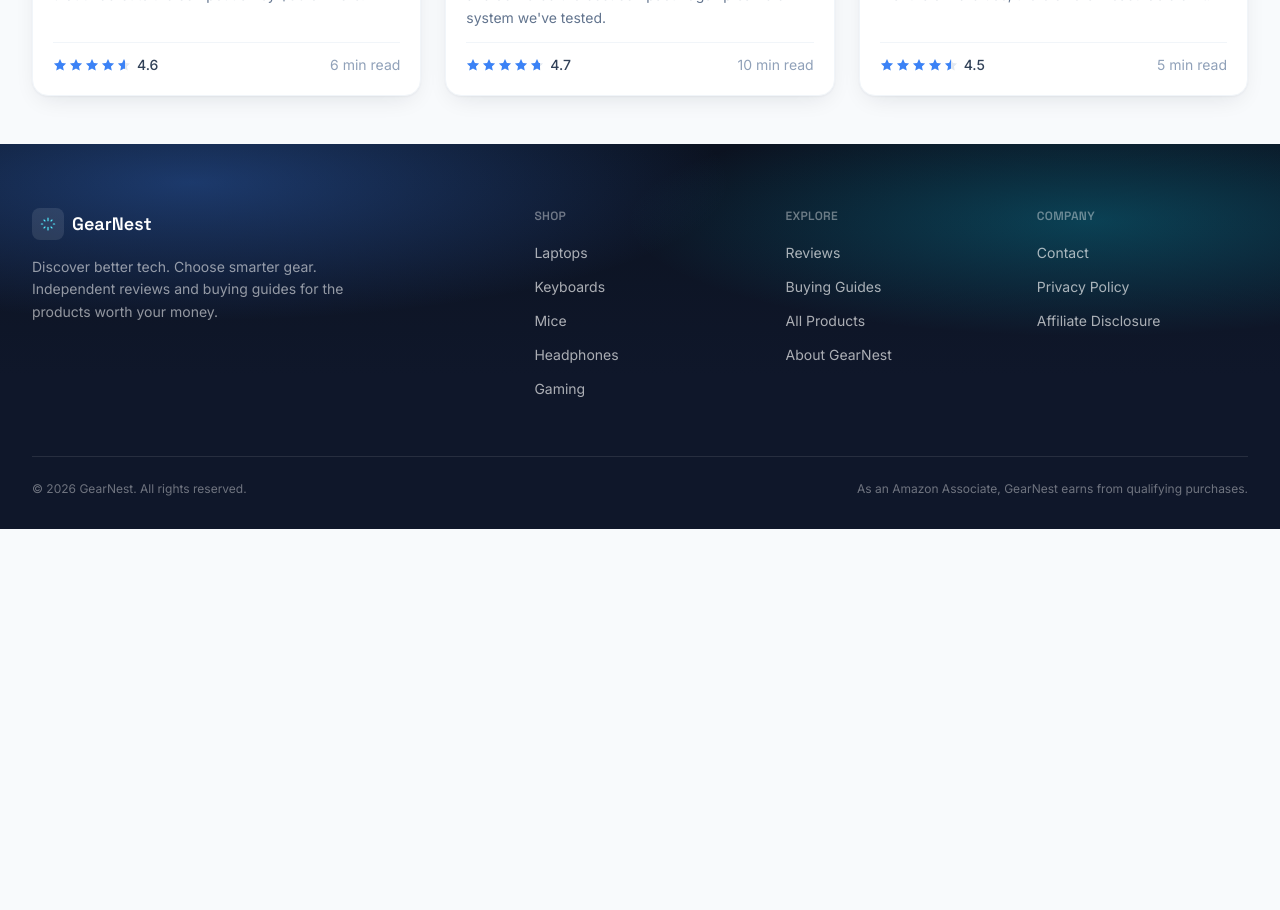
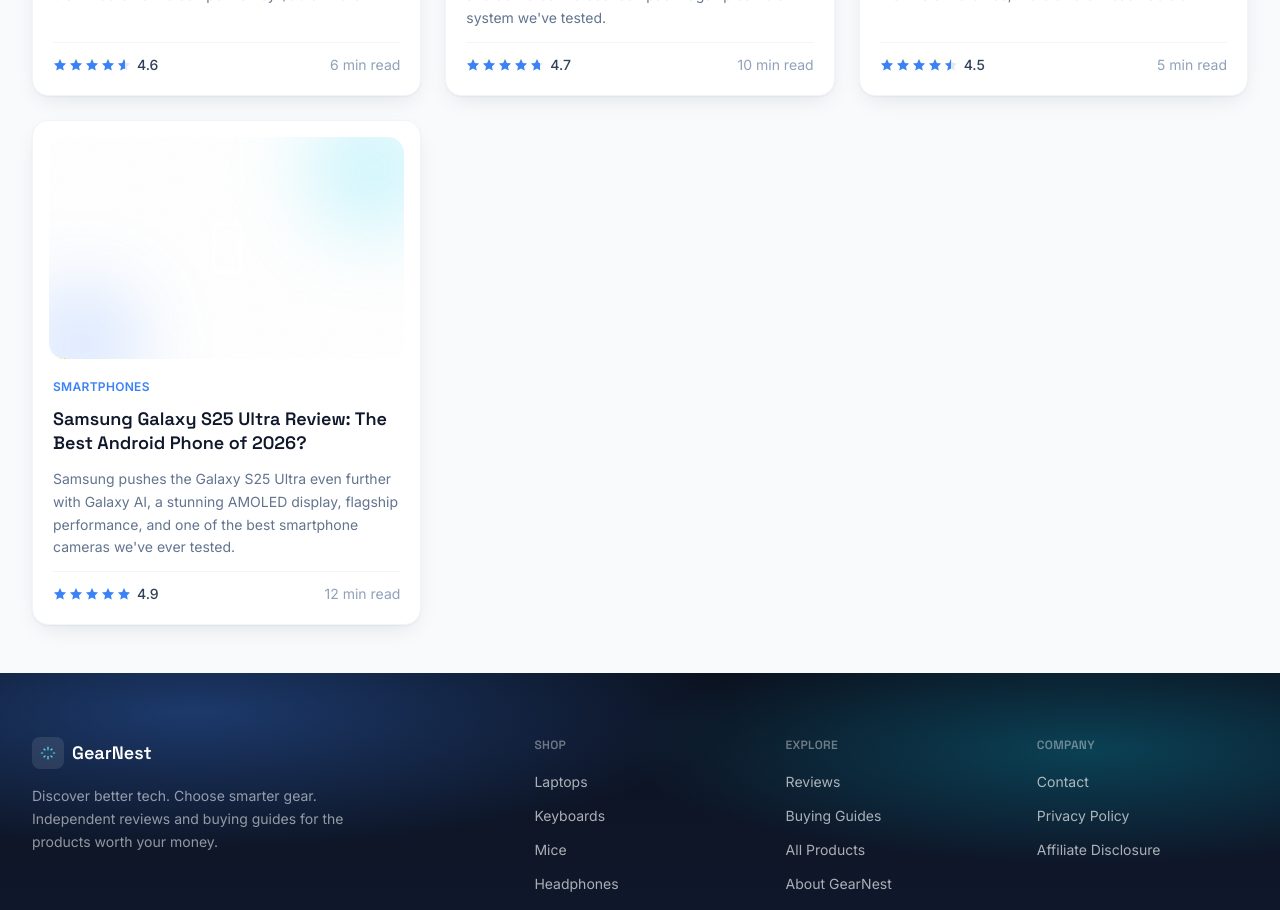
Before and after one commit to toji-t/gearnest11, a React (Vite) app: page /reviews in a window 1280 px wide. Shown: the part 1340-2250 px from the top of the page. Before the commit the page ends 1869 px from the top, so only its background shows below. Built offline with nearby package versions, Linux system fonts and the light colour scheme.

Commit message:
Update reviews.js

```diff
--- a/src/data/reviews.js
+++ b/src/data/reviews.js
@@ -137,9 +137,28 @@
     verdict:
       "If stick drift has ever ruined a controller for you, this is the upgrade that finally fixes it.",
   },
-
-
-
+{
+  slug: "samsung-galaxy-s25-ultra-review",
+  productSlug: "samsung-galaxy-s25-ultra",
+  title: "Samsung Galaxy S25 Ultra Review: The Best Android Phone of 2026?",
+  excerpt:
+    "Samsung pushes the Galaxy S25 Ultra even further with Galaxy AI, a stunning AMOLED display, flagship performance, and one of the best smartphone cameras we've ever tested.",
+  category: "smartphones",
+  author: "GearNest Team",
+  date: "2026-08-01",
+  readTime: "12 min read",
+  rating: 4.9,
+  pros: [
+    "Outstanding 200MP camera system",
+    "Exceptional battery life",
+    "Blazing-fast Snapdragon 8 Elite performance",
+  ],
+  cons: [
+    "Premium price",
+    "Large size isn't for everyone",
+  ],
+  verdict:
+    "The Samsung Galaxy S25 Ultra is the Android flagship to beat in 2026, combining powerful AI features, industry-leading cameras, and premium hardware into one outstanding smartphone.",
+},
 ];
-
 export const getReview = (slug) => reviews.find((r) => r.slug === slug);
```
